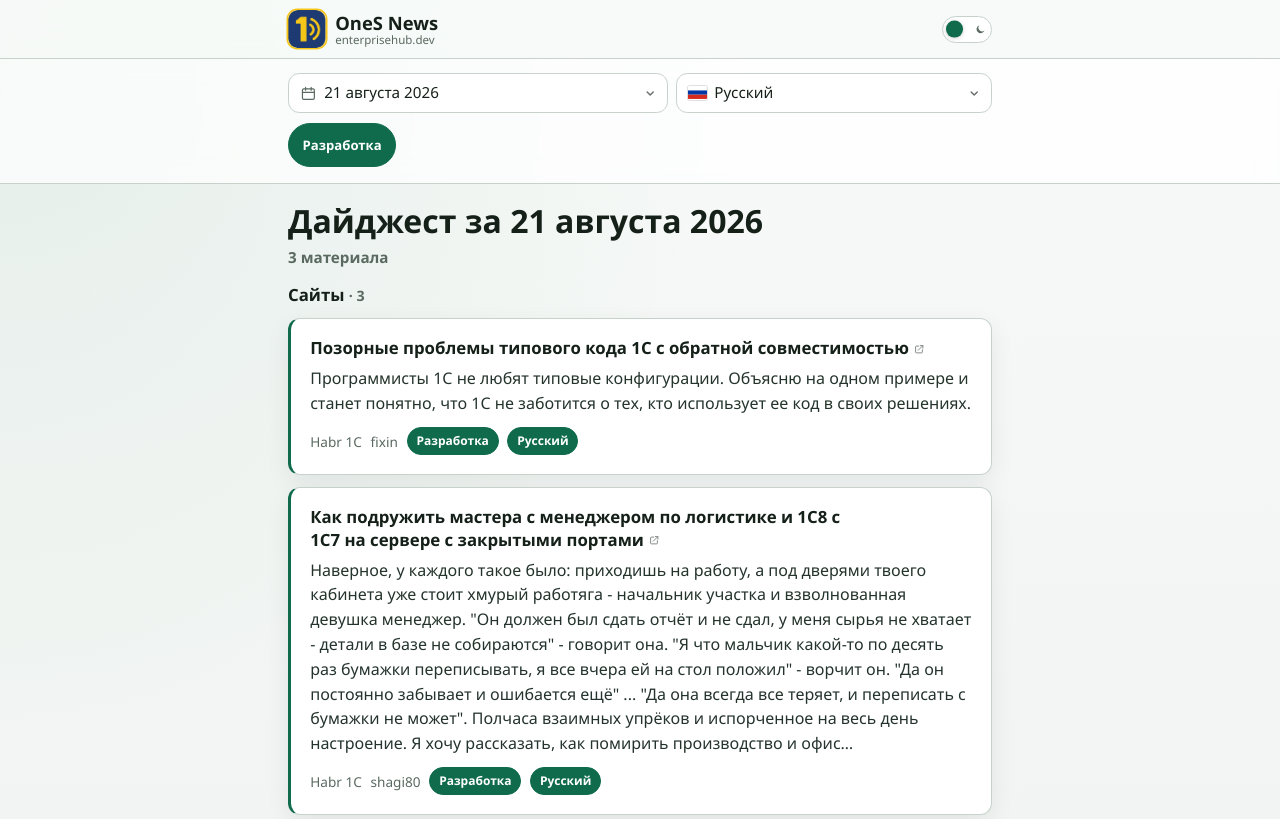
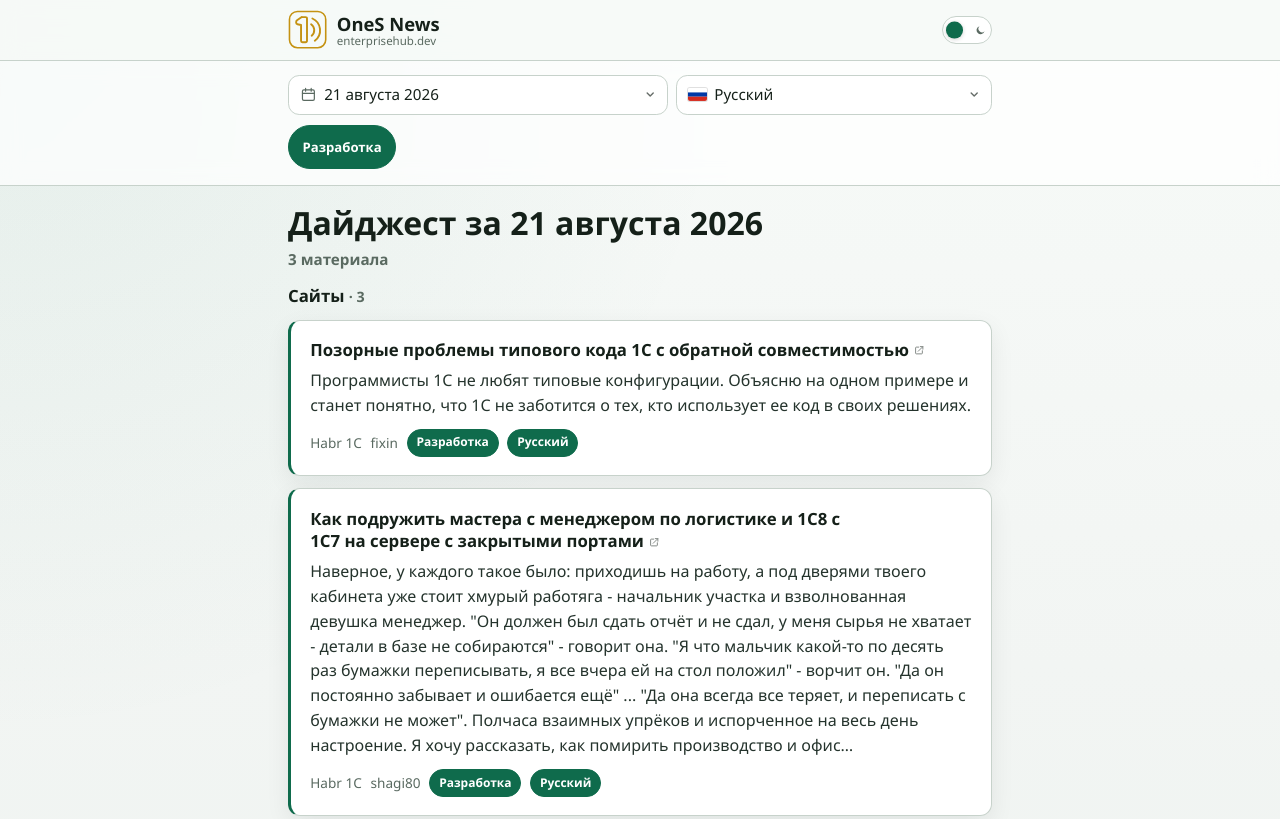
Before and after one commit to ViktorErmakov/OneSNews, a plain HTML site: page index.html in a window 1280 px wide. Shown: the top 819 px of the page. Drawn offline with Linux system fonts and the light colour scheme; no server answers.

Commit message:
логотип исправил

```diff
--- a/css/styles.css
+++ b/css/styles.css
@@ -24,6 +24,7 @@
 	--tap: 44px;
 	--max: 44rem;
 	--chrome-h: 7.5rem;
+	--logo: #c49212;
 	color-scheme: light;
 }
 
@@ -48,6 +49,7 @@
 	--glow: rgba(61, 186, 138, 0.12);
 	--thumb-on-accent: #102018;
 	--shadow: 0 8px 24px rgba(0, 0, 0, 0.35);
+	--logo: #f5c518;
 	color-scheme: dark;
 }
 
@@ -139,11 +141,11 @@
 
 .brand-mark {
 	display: block;
-	width: 2.35rem;
-	height: 2.35rem;
+	width: 2.45rem;
+	height: 2.45rem;
 	flex-shrink: 0;
-	border-radius: 0.58rem;
-	box-shadow: 0 0 0 1.5px #f5c518;
+	color: var(--logo);
+	overflow: visible;
 }
 
 .brand-text {
--- a/index.html
+++ b/index.html
@@ -19,8 +19,9 @@
 				} catch (e) {}
 			})();
 		</script>
-		<link rel="icon" href="favicon.png?v=4" type="image/png" sizes="32x32" />
-		<link rel="apple-touch-icon" href="apple-touch-icon.png?v=4" />
+		<link rel="icon" href="favicon.svg" type="image/svg+xml" />
+		<link rel="icon" href="favicon.png?v=5" type="image/png" sizes="32x32" />
+		<link rel="apple-touch-icon" href="apple-touch-icon.png?v=5" />
 		<link rel="stylesheet" href="css/styles.css" />
 	</head>
 	<body>
@@ -30,14 +31,29 @@
 			<header class="top">
 				<div class="shell top-inner">
 					<a class="brand" href="index.html">
-						<img
+						<svg
 							class="brand-mark"
-							src="img/mark.png"
+							viewBox="0 0 64 64"
 							width="38"
 							height="38"
-							alt=""
 							aria-hidden="true"
-						/>
+							focusable="false"
+						>
+							<g
+								fill="none"
+								stroke="currentColor"
+								stroke-width="3.1"
+								stroke-linecap="round"
+								stroke-linejoin="round"
+							>
+								<rect x="2.4" y="2.4" width="59.2" height="59.2" rx="13" stroke-width="2.6" />
+								<path
+									d="M23.5 11.62h5.33a2.2 2.2 0 0 1 2.2 2.2v36.53a2.2 2.2 0 0 1-2.2 2.2h-5.33a2.2 2.2 0 0 1-2.2-2.2V24.45l-5.9-1.25q-2.07-.45-2.07-2.35v-1.3q0-1.7 1.45-2.8L21.3 12.2a2.2 2.2 0 0 1 2.2-.58z"
+								/>
+								<path d="M37.73 23.24A11.83 11.83 0 0 1 38.7 41.97" />
+								<path d="M39.84 13.88A21.26 21.26 0 0 1 43.81 50.3" />
+							</g>
+						</svg>
 						<span class="brand-text">
 							<span class="brand-name">OneS News</span>
 							<span class="brand-sub">enterprisehub.dev</span>
```
Also changed, not shown: about.html (+22 -6 lines), .github/workflows/pages.yml, favicon.svg, img/logo.svg.
